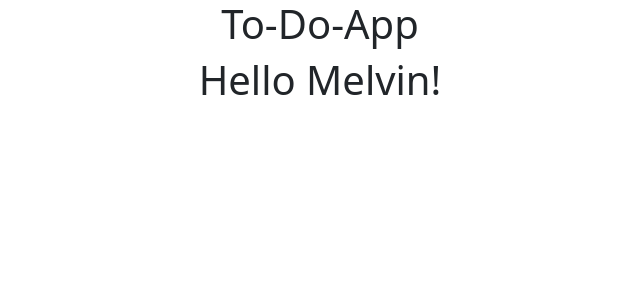
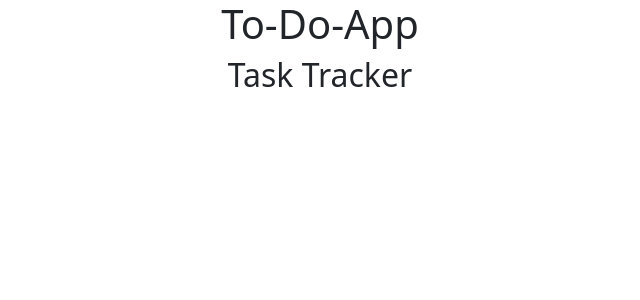
Before and after one commit to KG-2023/react-exercise, a React (Create React App) app: page / in a window 1280 px wide. Shown: the top 300 px of the page, without its empty margins (320-960 px from the left). Built offline with nearby package versions, Linux system fonts and the light colour scheme.

Commit message:
create title props

```diff
--- a/src/App.js
+++ b/src/App.js
@@ -11,7 +11,7 @@
   return (
 
     <div className="container">
-      <Header title="Hello Melvin!" />
+      <Header />
     </div>
 
    /*
--- a/src/components/Header.js
+++ b/src/components/Header.js
@@ -1,15 +1,18 @@
 
 //Arrow function syntax
-const Header = (props) => {
+const Header = ({ title}) => {
   return (
     <div>
         <header>
             <h1 style={{textAlign:'center'}}>To-Do-App</h1>
-            <h1 style={{textAlign:'center'}}>{props.title}</h1>
+            <h2 style={{textAlign:'center'}}>{title}</h2>
         </header>
     </div>
   )
 }
 
+Header.defaultProps = {
+  title: 'Task Tracker'
+}
 
 export default Header
```
